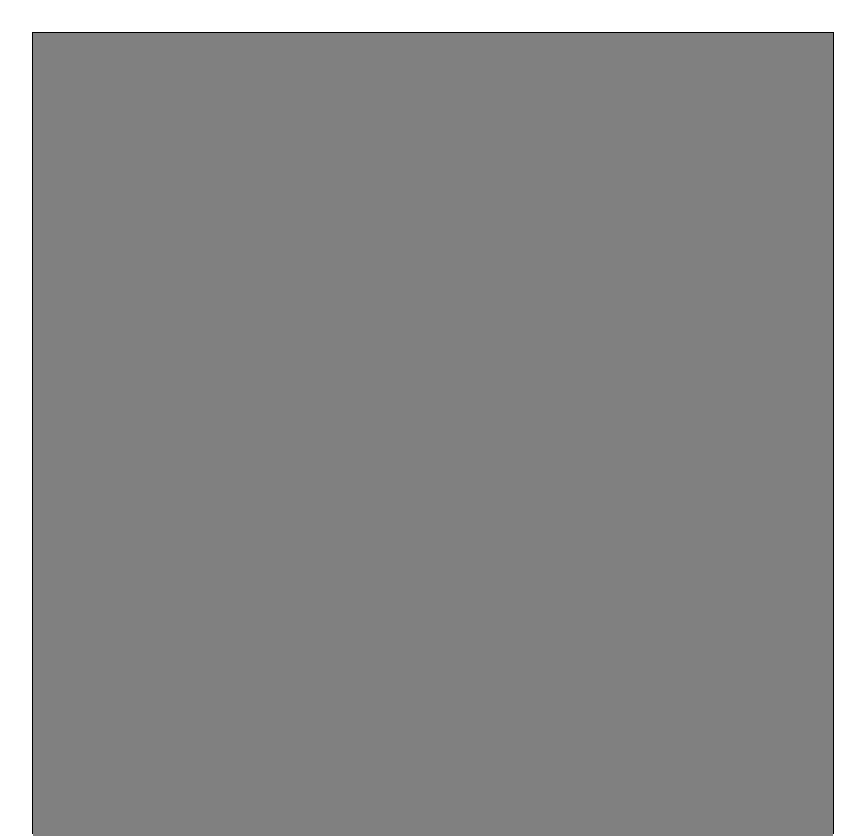
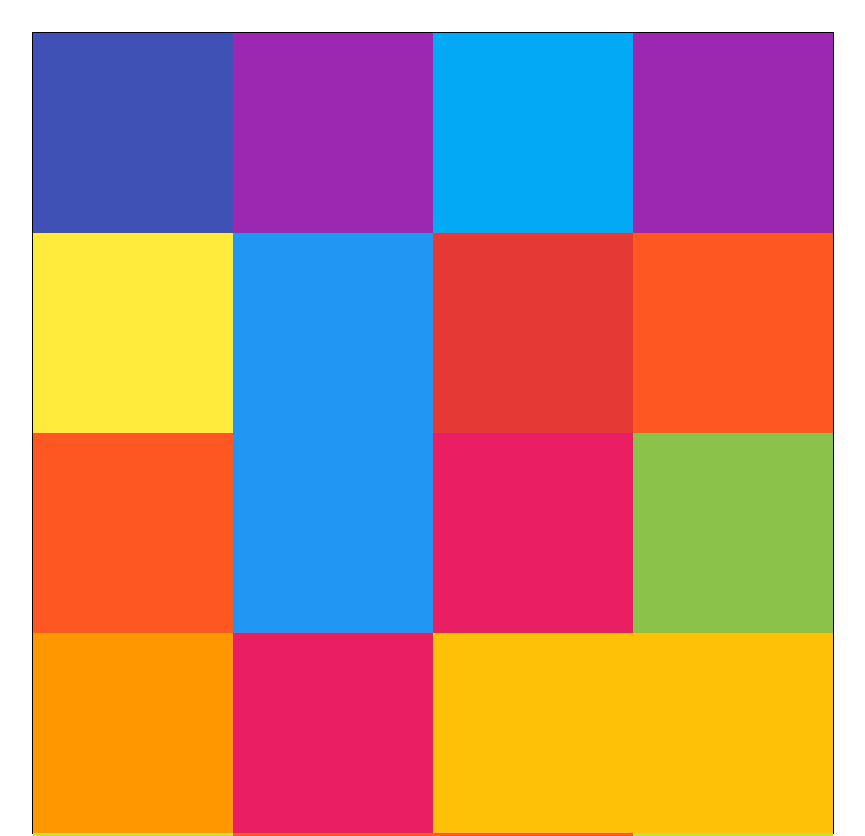
Before and after one commit to yisusworldwide/my-react-apps, a React (Vite) app: page / in a window 1280 px wide. Shown: the top 836 px of the page, without its empty margins (207-1072 px from the left). Built offline with nearby package versions, Linux system fonts and the light colour scheme.

Commit message:
Simplification of logic in ColorBox.jsx

```diff
--- a/src/App.jsx
+++ b/src/App.jsx
@@ -1,7 +1,7 @@
 import './App.css';
-import Clicker from './Clicker.jsx';
-import Form from './Form.jsx';
-import Counter from './Counter.jsx';
+// import Clicker from './Clicker.jsx';
+// import Form from './Form.jsx';
+// import Counter from './Counter.jsx';
 //import ColorBox from './Colorbox.jsx'
 import ColorBoxGrid from './ColorBoxGrid';
 
--- a/src/Colorbox.jsx
+++ b/src/Colorbox.jsx
@@ -2,23 +2,23 @@ import { useState } from "react";
 import "./ColorBox.css";
 
 //picks a random element from an array
-// function randomChoice(arr) {
-//     const idx = Math.floor(Math.random() * arr.length);
-//     return arr[idx];
-//   }
+function randomChoice(arr) {
+    const idx = Math.floor(Math.random() * arr.length);
+    return arr[idx];
+  }
 
-export default function ColorBox({colors}){
+export default function ColorBox({ colors }){
   //we employ "useState" to update the state of our object
-  const [color, setColor] = useState ("grey");
+  const [color, setColor] = useState (randomChoice(colors));
   //write a function using former one "randomChoice" to change colors from the array
   const changeColor = () => {
-    const idx = Math.floor(Math.random() * colors.length);
-    const randomColor =  colors[idx];
-    //const randomColor = randomChoice(color);
+    //we set the random color generated from our previously created function
+    const randomColor = randomChoice(colors);
     //set the color to a random one from the array
     setColor(randomColor);
   }
 
+  //we return our component styled upon a variable color we have set
   return (
     <div
       className="ColorBox"
```
